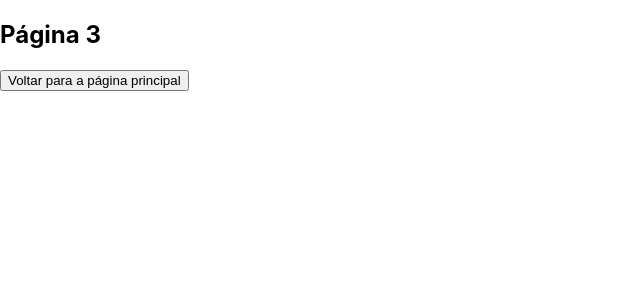
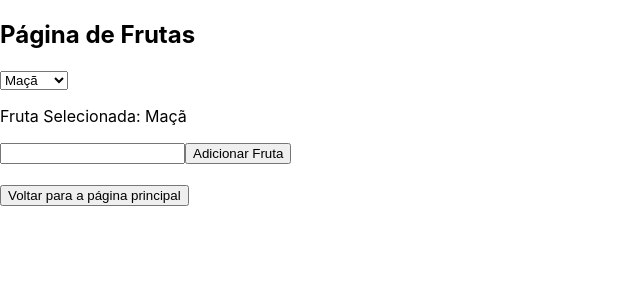
Before and after one commit to henriquefugie/TrabalhoPratico1_React, a React (Create React App) app in the folder tp1/: page / in a window 1280 px wide. Both pictures are taken after a click on the button "Página 3". Shown: the top 300 px of the page, without its empty margins (0-640 px from the left). Built offline with nearby package versions, Linux system fonts and the light colour scheme.

Commit message:
Página 3 pronta

```diff
--- a/tp1/src/App.js
+++ b/tp1/src/App.js
@@ -1,5 +1,6 @@
 import React, { useState, useEffect } from 'react';
 import Pagina1 from './Pagina1';
+import Pagina3 from './Pagina3';
 
 
 function MainPage({ setCurrentPage }) {
@@ -48,19 +49,19 @@ function Pagina2({ setCurrentPage }) {
   );
 }
 
-function Pagina3({ setCurrentPage }) {
-  const PaginaPrincipal = () => {
-    setCurrentPage('Main');
-    window.history.pushState({ page: 'Main' }, 'Main', '/');
-  };
+// function Pagina3({ setCurrentPage }) {
+//   const PaginaPrincipal = () => {
+//     setCurrentPage('Main');
+//     window.history.pushState({ page: 'Main' }, 'Main', '/');
+//   };
 
-  return (
-    <div>
-      <h2>Página 3</h2>
-      <button onClick={PaginaPrincipal}>Voltar para a página principal</button>
-    </div>
-  );
-}
+//   return (
+//     <div>
+//       <h2>Página 3</h2>
+//       <button onClick={PaginaPrincipal}>Voltar para a página principal</button>
+//     </div>
+//   );
+// }
 
 function Pagina4({ setCurrentPage }) {
   const PaginaPrincipal = () => {
--- /dev/null
+++ b/tp1/src/Pagina3.js
@@ -0,0 +1,58 @@
+
+import React, {useState} from 'react';
+
+function ListaDeFrutas(){
+  const[frutaSelecionada, setfrutaSelecionada] = useState('Maçã');
+  const[novaFruta, setnovaFruta] = useState('');
+  const[frutas, setfrutas] = useState(['Maçã', 'Uva', 'Banana']);
+
+  const handleChange = (e) => {
+    setfrutaSelecionada(e.target.value);
+  };
+
+  const handleAddOption = () => {
+    setfrutas([...frutas, novaFruta]);
+    setnovaFruta('');
+  };
+
+  return(
+    <div>
+      <select value={frutaSelecionada} onChange={handleChange}>
+        {frutas.map((option)=> (
+          <option key={option} value={option}>
+            {option}
+          </option>
+        ))}
+      </select>
+      <p>Fruta Selecionada: {frutaSelecionada}</p>
+
+      <input
+        type = "text"
+        value = {novaFruta}
+        onChange = {(e) => setnovaFruta(e.target.value)}
+        />
+
+        <button onClick = {handleAddOption}>Adicionar Fruta</button>
+    </div>
+  );
+}
+
+function Pagina3({ setCurrentPage }) {
+
+    const PaginaPrincipal = () => {
+      setCurrentPage('Main');
+      window.history.pushState({ page: 'Main' }, 'Main', '/');
+    };
+
+
+    return (
+    <div>
+      <h2>Página de Frutas</h2>
+      <ListaDeFrutas/>
+      <br></br>
+      <button onClick={PaginaPrincipal}>Voltar para a página principal</button>
+    </div>
+  );
+
+  }
+  export default Pagina3;
```
